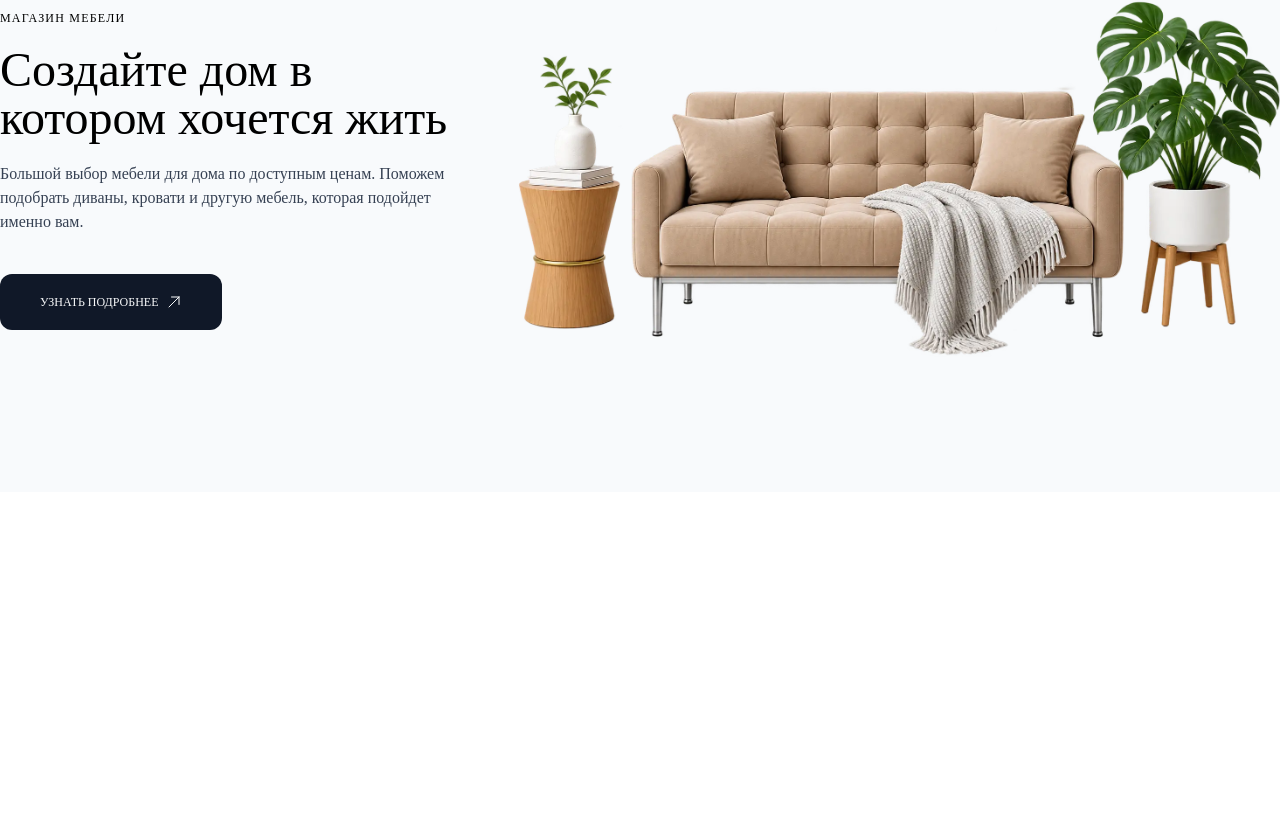
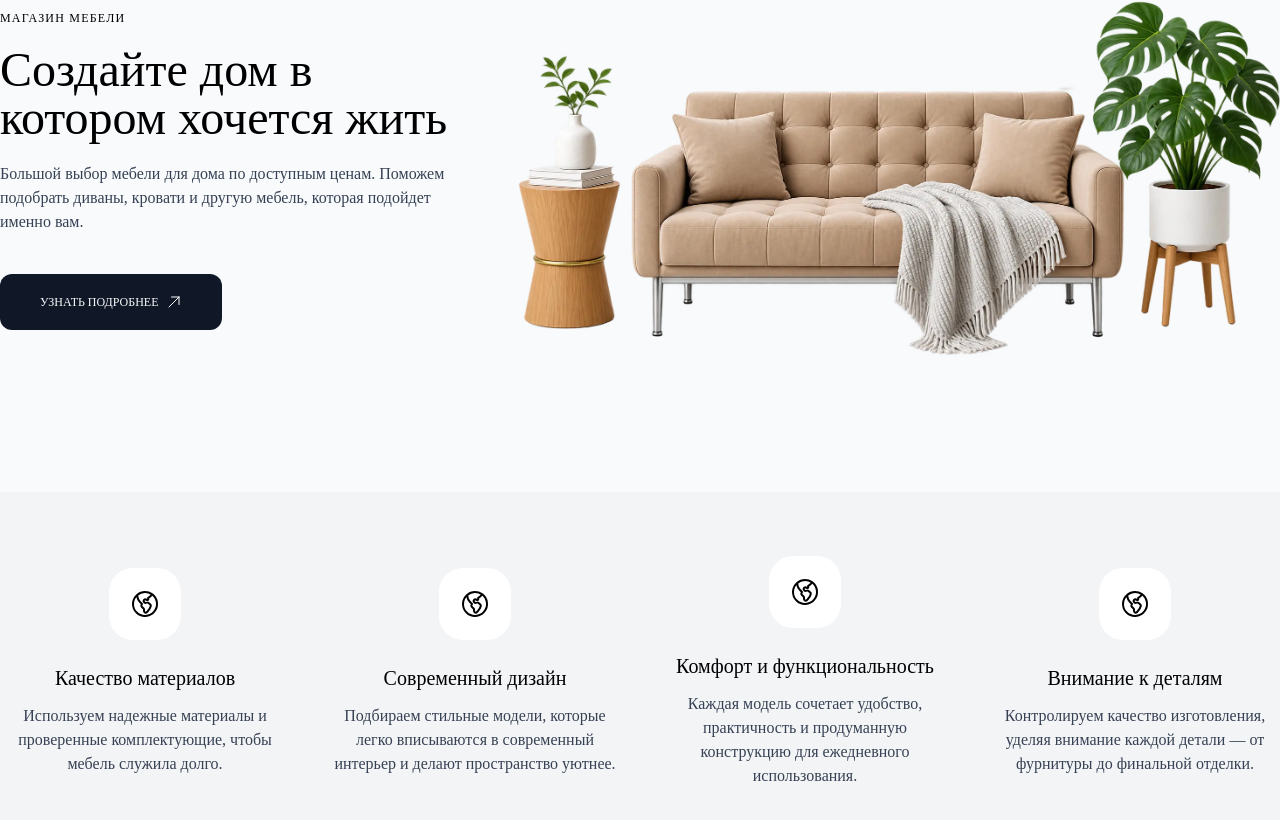
Before and after one commit to developer-samara-web/doka-landing, a Next.js app: page / in a window 1280 px wide. Shown: the part 312-1132 px from the top of the page. Before the commit the page ends 804 px from the top, so only its background shows below. Built offline with nearby package versions, Linux system fonts and the light colour scheme.

Commit message:
feat: add Advantages section

```diff
--- a/app/page.js
+++ b/app/page.js
@@ -1,6 +1,7 @@
 import Header from "@/components/Header/Header";
 import Categories from "@/components/Categories/Categories";
 import Hero from "@/components/Hero/Hero";
+import Advantages from "@/components/Advantages/Advantages";
 
 const Home = () => {
 	return (
@@ -8,6 +9,7 @@ const Home = () => {
 			<Header />
 			<Categories />
 			<Hero />
+			<Advantages />
 		</main>
 	);
 }
--- /dev/null
+++ b/components/Advantages/Advantages.css
@@ -0,0 +1,77 @@
+@reference "../../app/globals.css";
+
+.advantages {
+
+	/* Layout */
+	@apply flex items-center justify-center;
+
+	/* Spacing */
+	@apply py-16 px-5 lg:px-0;
+
+	/* Sizing */
+	@apply w-full;
+
+	/* Background */
+	@apply bg-gray-100;
+
+}
+
+.advantages__inner {
+
+	/* Layout */
+	@apply container;
+
+}
+
+.advantages__items {
+
+	/* Layout */
+	@apply grid grid-cols-1 lg:grid-cols-4;
+
+	/* Spacing */
+	@apply gap-10;
+
+}
+
+.advantages__item {
+
+	/* Layout */
+	@apply flex flex-col items-center justify-center;
+
+	/* Spacing */
+	@apply gap-6;
+
+}
+
+.advantages__content {
+
+	/* Layout */
+	@apply flex flex-col items-center justify-center;
+
+	/* Spacing */
+	@apply gap-3;
+
+}
+
+.advantages__title {
+
+	/* Typography */
+	@apply text-xl font-medium;
+
+}
+
+.advantages__description {
+
+	/* Typography */
+	@apply text-center text-gray-700;
+
+}
+
+.advantages__icon{
+
+	/* Spacing */
+	@apply rounded-3xl p-5 size-18;
+
+	/* Color */
+	@apply bg-white;
+}
--- /dev/null
+++ b/components/Advantages/Advantages.js
@@ -0,0 +1,47 @@
+import "./Advantages.css";
+
+import { GlobeAmericasIcon } from "@heroicons/react/24/outline";
+
+const Advantages = () => {
+
+	const { items } = {
+		items: [
+			{
+				title: 'Качество материалов',
+				description: 'Используем надежные материалы и проверенные комплектующие, чтобы мебель служила долго.'
+			},
+			{
+				title: 'Современный дизайн',
+				description: 'Подбираем стильные модели, которые легко вписываются в современный интерьер и делают пространство уютнее.'
+			},
+			{
+				title: 'Комфорт и функциональность',
+				description: 'Каждая модель сочетает удобство, практичность и продуманную конструкцию для ежедневного использования.'
+			},
+			{
+				title: 'Внимание к деталям',
+				description: 'Контролируем качество изготовления, уделяя внимание каждой детали — от фурнитуры до финальной отделки.'
+			}
+		]
+	}
+
+	return (
+		<section className="advantages" aria-label="Преимущества Докамебель">
+			<div className="advantages__inner">
+				<ul className="advantages__items">
+					{items.map(({ title, description }) => (
+						<li key={title} className="advantages__item">
+							<GlobeAmericasIcon className="advantages__icon" aria-hidden="true" />
+							<div className="advantages__content">
+								<h3 className="advantages__title">{title}</h3>
+								<p className="advantages__description">{description}</p>
+							</div>
+						</li>
+					))}
+				</ul>
+			</div>
+		</section>
+	);
+}
+
+export default Advantages;
```
